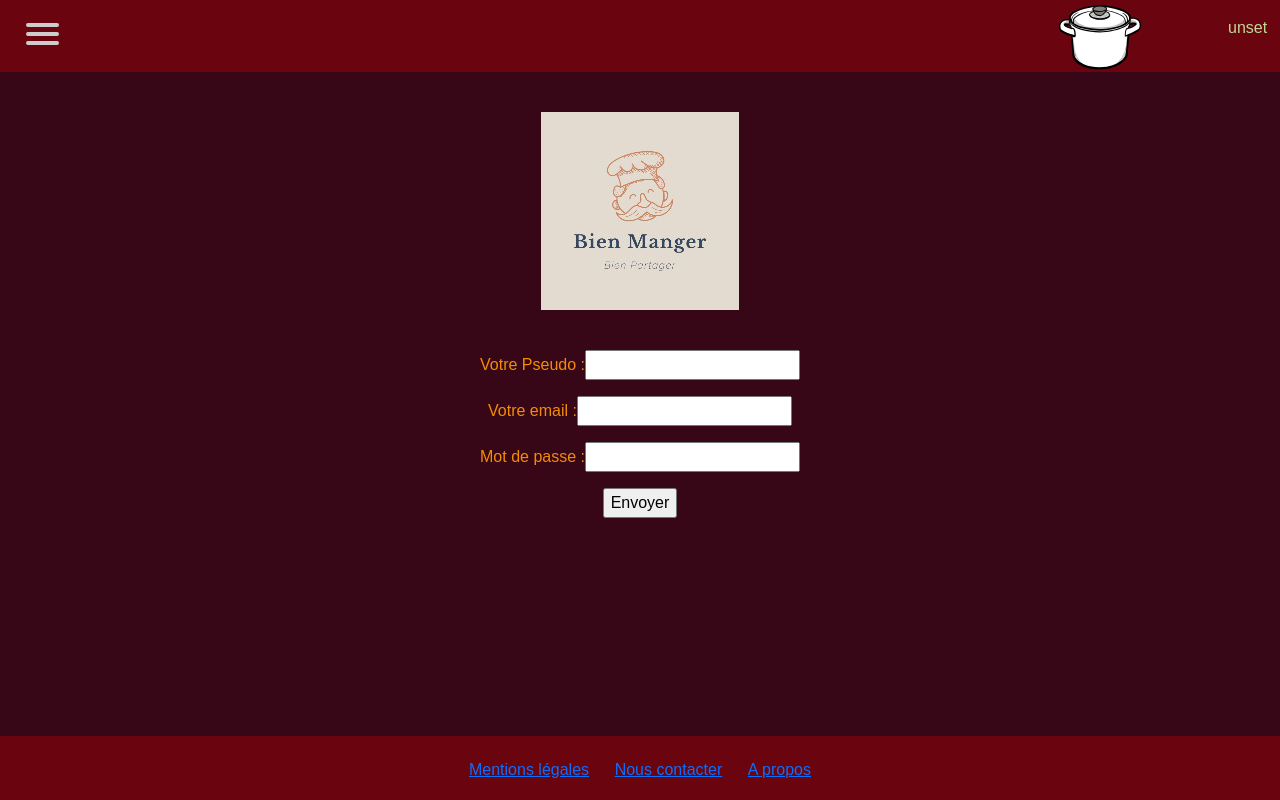
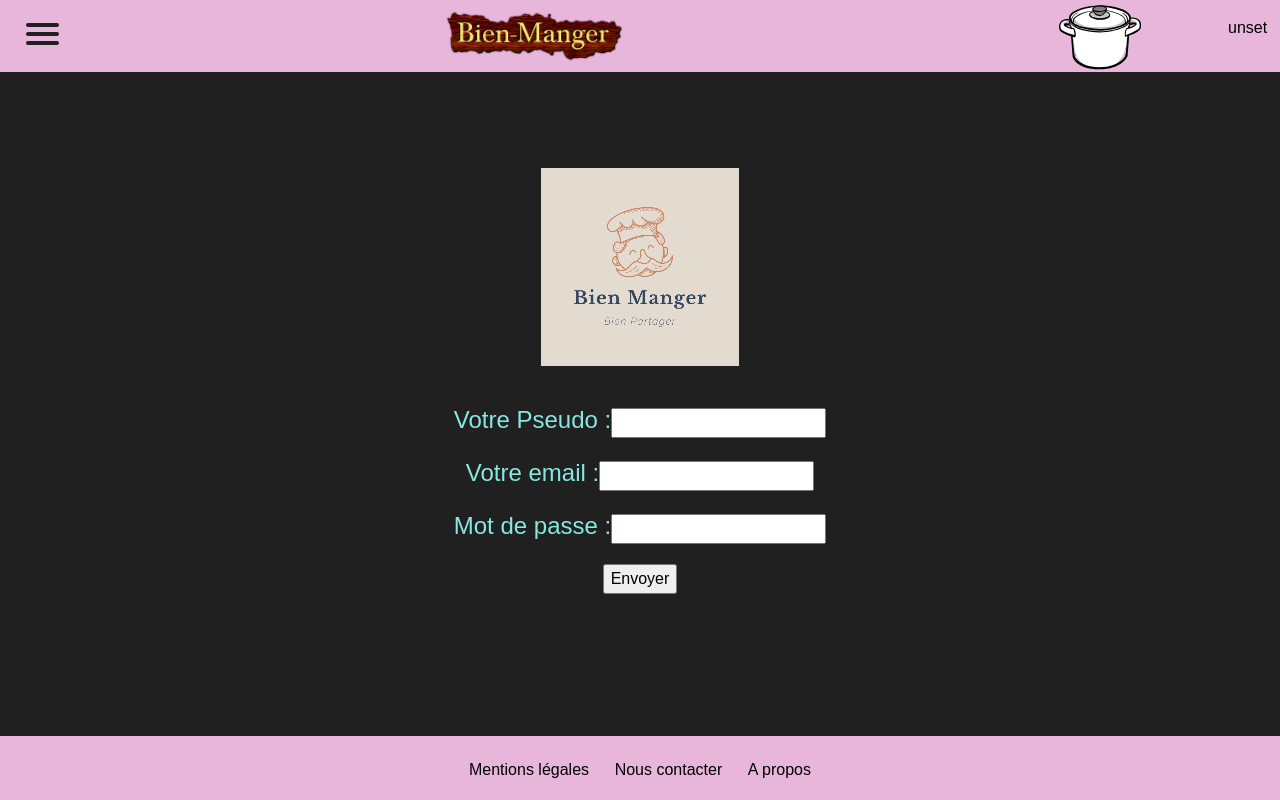
Before and after one commit to passor53/bien-manger, a Vue app: page /login in a window 1280 px wide. Built offline with nearby package versions, Linux system fonts and the light colour scheme; no server answers.

Commit message:
changement du theme et des recettes

```diff
--- a/src/App.vue
+++ b/src/App.vue
@@ -29,7 +29,7 @@ body {
   padding: 0;
 
   /* make it look decent enough */
-  background: #370617;
+  background: rgb(32, 32, 32);
   color: black;
   font-family: "Avenir Next", "Avenir", sans-serif;
   text-align: center;
@@ -37,20 +37,24 @@ body {
 
 h1 {
   margin-top: 5vh;
-  color: #ffba08;
+  color: #87e7e1;
 }
 
 h2 {
-  color: #ffba08;
+  color: #87e7e1;
   ;
 }
 
+h4 {
+  color: #87e7e1
+}
+
 ul {
-  color: #f48c06;
+  color: whitesmoke;
 }
 
 p {
-  color: #f48c06;
+  color: whitesmoke;
   padding: 0 3vw 0 3vw;
 }
 </style>
--- a/src/components/AppFooter.vue
+++ b/src/components/AppFooter.vue
@@ -19,7 +19,7 @@ footer {
     bottom: 0;
     width: 100vw;
     height: 8vh;
-    background-color: #6a040f;
+    background-color: #e8b5db;
     justify-content: center;
     align-items: center;
 }
@@ -27,4 +27,9 @@ footer {
 p {
     padding: 2.5vh 1vw 0 1vw;
 }
+
+a {
+    text-decoration: none;
+    color: black;
+}
 </style>
--- a/src/components/AppHeader.vue
+++ b/src/components/AppHeader.vue
@@ -1,5 +1,5 @@
 <template>
-    <div class="header">
+    <header class="header">
         <nav role="navigation">
             <div id="menuToggle">
                 <!--
@@ -44,11 +44,12 @@
                 </ul>
             </div>
         </nav>
+        <img class="logo_bm" alt="Logo de Bien-Manger" src="../assets/bine-manger.png" />
         <div class="bpseudo">
-            <img class="logo-user" alt="Logo utilisateur" src="../assets/logo-user.svg">
+            <img class="logo-user" alt="Logo utilisateur" src="../assets/logo-user.svg" />
             <p class="ppseudo">{{ pseudo }}</p>
         </div>
-    </div>
+    </header>
 
 </template>
 <script>
@@ -73,17 +74,23 @@ export default {
     height: 15vh;
 }
 
+.logo_bm {
+    max-width: 14vw;
+    max-height: 10vh;
+}
+
 .bpseudo {
     display: flex;
     flex-direction: row;
     align-items: center;
+
 }
 
 .ppseudo {
     padding-right: 1vw;
 }
 
-.logo-user {
+img.logo-user {
     max-width: 14vw;
     max-height: 9vh;
     width: 14vw;
@@ -91,16 +98,17 @@ export default {
 }
 
 p {
-    color: #C3d898;
+    color: black;
     text-align: center;
 }
 
 .header {
+    position: relative;
     display: flex;
     flex-direction: row;
     align-items: center;
     justify-content: space-between;
-    background-color: #6a040f;
+    background-color: #e8b5db;
 
 }
 
@@ -154,7 +162,7 @@ p {
     margin-bottom: 5px;
     position: relative;
 
-    background: #cdcdcd;
+    background: rgb(32, 32, 32);
     border-radius: 3px;
 
     z-index: 1;
--- a/src/views/AboutView.vue
+++ b/src/views/AboutView.vue
@@ -33,7 +33,6 @@ h1 {
 
 ul {
   text-align: justify center;
-  color: #f48c06;
   font-style: italic;
   padding: 0 3vw 0 3vw;
   list-style-type: none;
--- a/src/views/HomeView.vue
+++ b/src/views/HomeView.vue
@@ -2,7 +2,7 @@
   <div class="home">
     <img alt="Vue logo" src="../assets/Bien-Manger.jpg">
     <HelloWorld msg="Le site de référence pour partager ses recettes" />
-    {{$store.getters.saisons}}
+    <!-- {{$store.getters.saisons}} -->
     <Router-Link to="/login">login</Router-Link> <!-- | -->
   </div>
 
@@ -15,7 +15,7 @@ import HelloWorld from '@/components/HelloWorld.vue'
 export default {
   name: 'HomeView',
   created() {
-    this.$store.dispatch("initializeSaisons")
+    //this.$store.dispatch("initializeSaisons")
   },
   components: {
     HelloWorld
--- a/src/views/LesRecettesView.vue
+++ b/src/views/LesRecettesView.vue
@@ -1,10 +1,12 @@
 <template>
     <div class="blockRecipeImage">
-        <h1 class="nameRecipe">Les recettes</h1>
+        <h1 class="nameRecipe">Les Recettes</h1>
     </div>
     <div class="blockImage">
         <div class="cell" v-for="recette in recettes" :key="recette">
-            <Router-Link :to="'/recipe/'+ recette.id">Recette de {{ recette.fields.Name }}</Router-Link>
+            <p class="name-recipe">
+                <Router-Link :to="'/recipe/'+ recette.id">{{ recette.fields.Name }}</Router-Link>
+            </p>
             <div class="season_recipe" v-for="saison in saisons" :key="saison">
                 <Router-link :to="'/season/'+ saison.id">Saison {{ saison.fields.Name }}</Router-link>
             </div>
@@ -42,6 +44,23 @@ export default {
 
 </script>
 <style scoped>
+p a {
+    text-decoration: none;
+    color: #87e7e1;
+}
+
+a {
+    text-decoration: none;
+    color: black;
+}
+
+.name-recipe {
+    border-radius: 19px 19px 0px 0px;
+    border: solid 1px whitesmoke;
+    background-color: black;
+    opacity: 90%;
+}
+
 h1.nameRecipe {
     text-align: center;
     border-bottom: 1px solid whitesmoke;
@@ -53,6 +72,7 @@ h1.nameRecipe {
 }
 
 .cell {
+    background-image: url(../assets/recette.jpg);
     margin-left: 5em;
     margin-bottom: 5em;
     margin-top: 2em;
--- a/src/views/LoginView.vue
+++ b/src/views/LoginView.vue
@@ -3,21 +3,21 @@
         <img class="logo-mini" alt="Logo du Site" src="../assets/Bien-Manger.jpg"/>
         <form method="post" action="traitement.php">
             <p>
-             <label for="pseudo">Votre Pseudo :</label><!-- Donne un libelé au champ ci dessous (on ajoute aussi l'attribut [id="pseudo"] à la balise input !!!) -->
+             <label for="pseudo"><h4>Votre Pseudo :</h4></label><!-- Donne un libelé au champ ci dessous (on ajoute aussi l'attribut [id="pseudo"] à la balise input !!!) -->
             <input type="text" v-model="pseudo" id="pseudo"  /> <!-- créer un champ de texte en donnant aussi un nom à ce champ (id sert à faire la jonction avec le libellé [label]. l'attribut maxlenght permet de limiter le nombre de caractère saisie dans le champ. L'attribut value permet de pré-remplir le champ. Oon peut aussi utiliser la valeur "placeholder="Roger" ce qui permet d'écrire un exemple dans le champ.-->
             </p>
         </form>
 
         <form method="post" action="traitement.php">
 			<p>
-			<label for="email">Votre email :</label>
+			<label for="email"><h4>Votre email :</h4></label>
 			<input type="email" v-model="email" id="email" />
 			</p>
         </form>
 
         <form method="post" action="traitement.php">
             <p>
-            <label for="password">Mot de passe :</label>
+            <label for="password"><h4>Mot de passe :</h4></label>
             <input type="password" v-model="Mot_de_passe" id="password" />
             </p>
             <input type="submit" value="Envoyer" />
@@ -32,7 +32,7 @@ export default {
 </script>
 <style>
 .meplogin {
-    padding-top: 5vh;
+    padding-top: 12vh;
 }
 
 .logo-mini {
--- a/src/views/RecetteView.vue
+++ b/src/views/RecetteView.vue
@@ -7,15 +7,15 @@
             <img class="mini-img" src="" alt="" />
 
             <div class="season" v-for="recette in recettes" :key="recette">
-                <p>Saison</p>
+                <h2>Saison</h2>
                 <Router-link to="/season">{{ recette.fields.Saison }}</Router-link>
             </div>
             <div class="description" v-for="recette in recettes" :key="recette">
-                <p>Description</p>
+                <h2>Description</h2>
                 <Router-Link to="/recipe">{{ recette.fields.Description }}</Router-Link>
             </div>
             <div class="step" v-for="recette in recettes" :key="recette">
-                <p>Etapes</p>
+                <h2>Etapes</h2>
                 <Router-link to="/step">{{ recette.fields.Etape }}</Router-link>
             </div>
             <div id="recipe-return">
@@ -50,6 +50,19 @@ export default {
 
 </script>
 <style scoped>
+h2 {
+    font-size: large;
+}
+
+h1 a {
+    color: #87e7e1;
+}
+
+a {
+    text-decoration: none;
+    color: whitesmoke;
+}
+
 p {
     color: whitesmoke;
 }
```
Also changed, not shown: src/assets/bine-manger.png (added), src/assets/recette.jpg (added).
